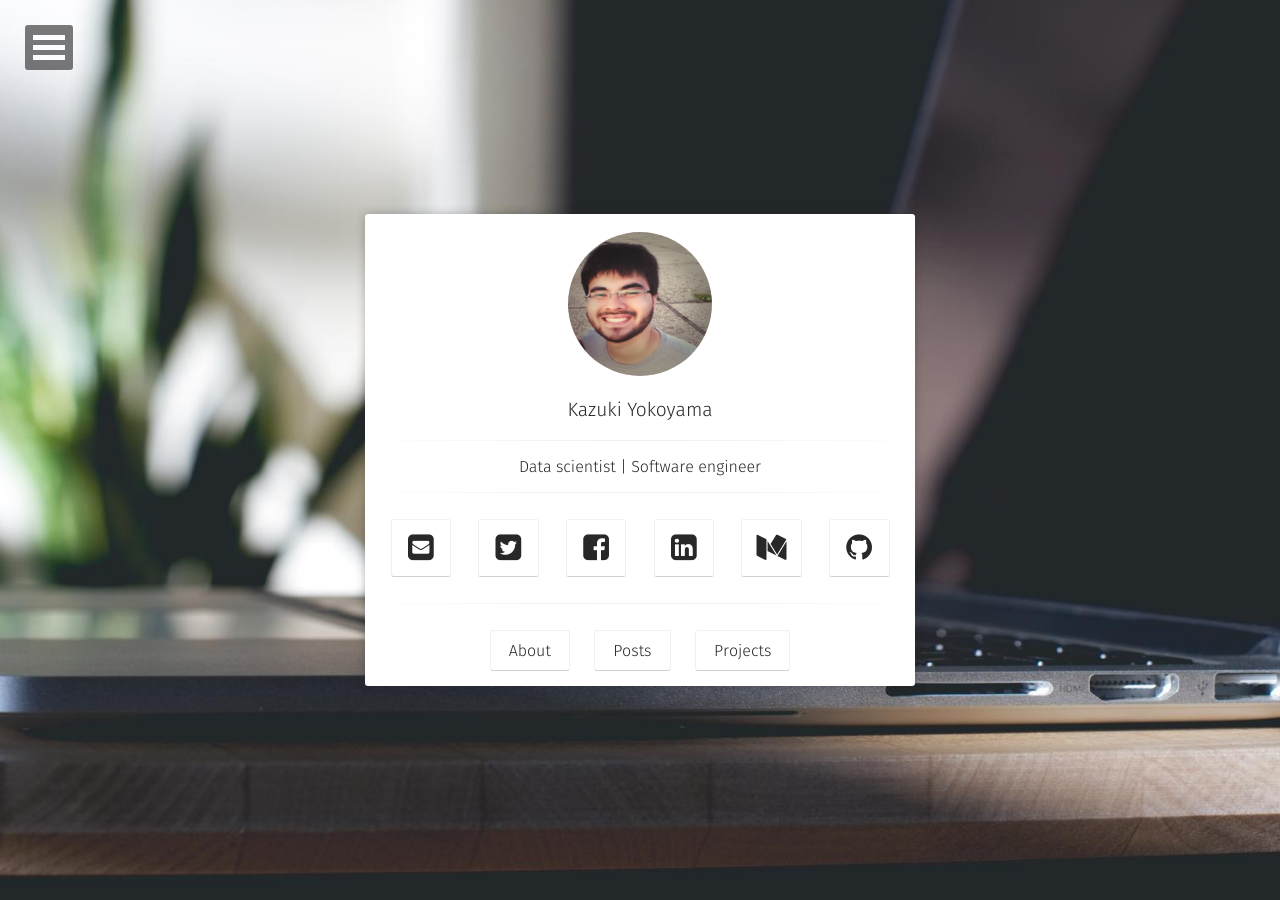
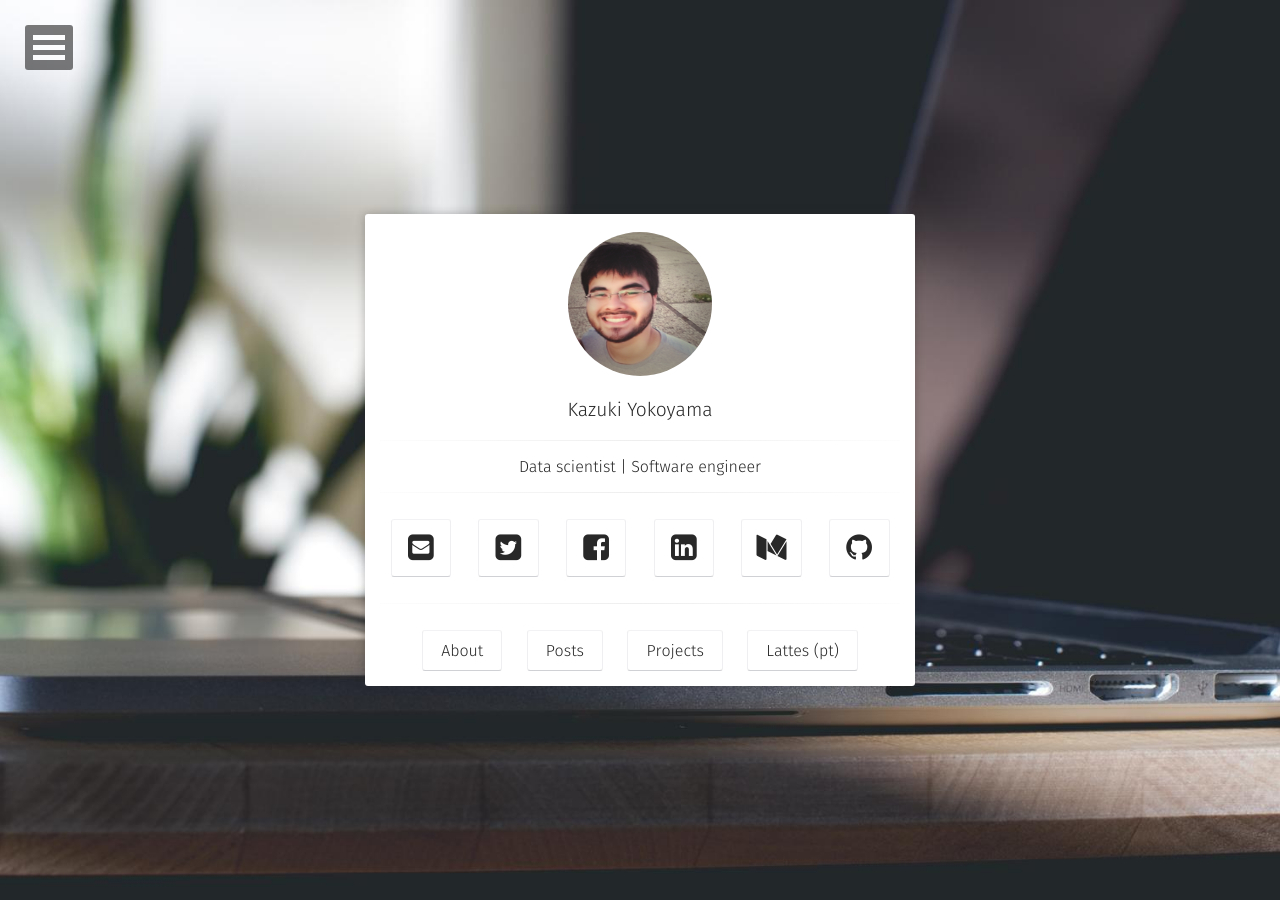
Before and after one commit to kmyokoyama/jekyll-site, a Jekyll site: the page built from index.html, in a window 1280 px wide. Built offline with Jekyll 4.4.1, drawn with Linux system fonts in a browser that asks for light colours; some web fonts are replaced.

Commit message:
Add Lattes to home.

```diff
--- a/_layouts/home.html
+++ b/_layouts/home.html
@@ -41,6 +41,9 @@ layout: compress
                          <a class="btn zoombtn" href="{{ site.url }}/projects">
                          Projects
                          </a>
+                         <a class="btn zoombtn" href="http://lattes.cnpq.br/6460569026215794">
+                         Lattes (pt)
+                         </a>
                  </h3>
             </div>
         </div>
```
